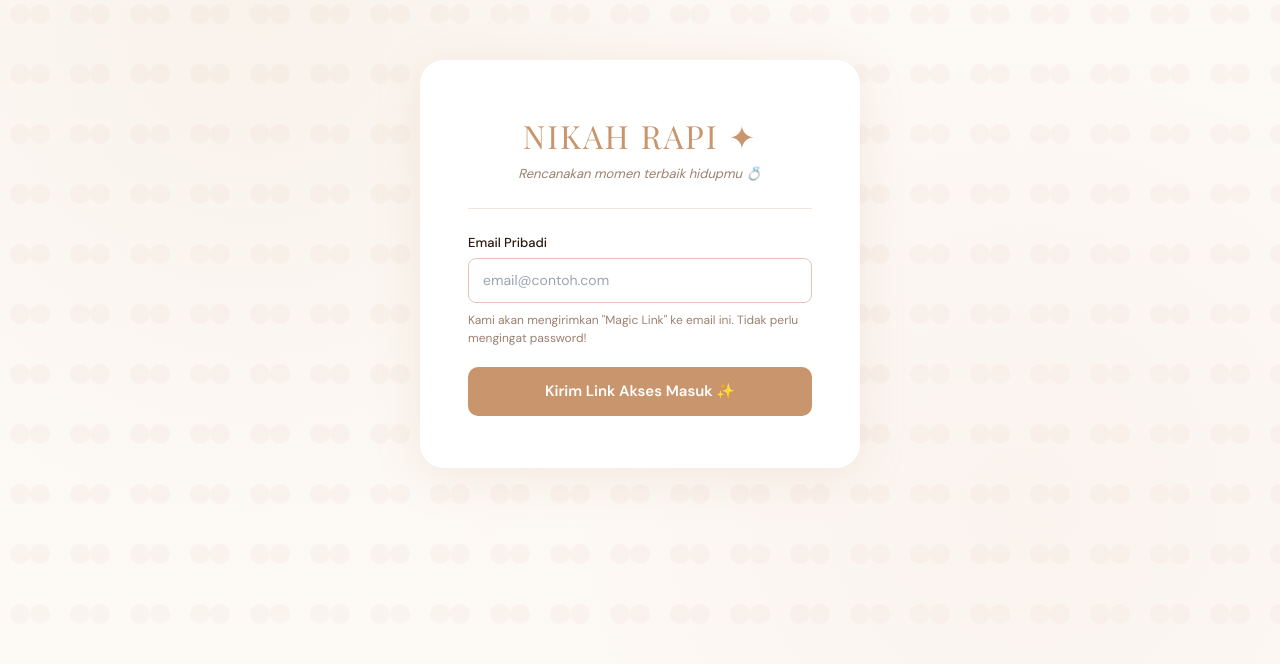
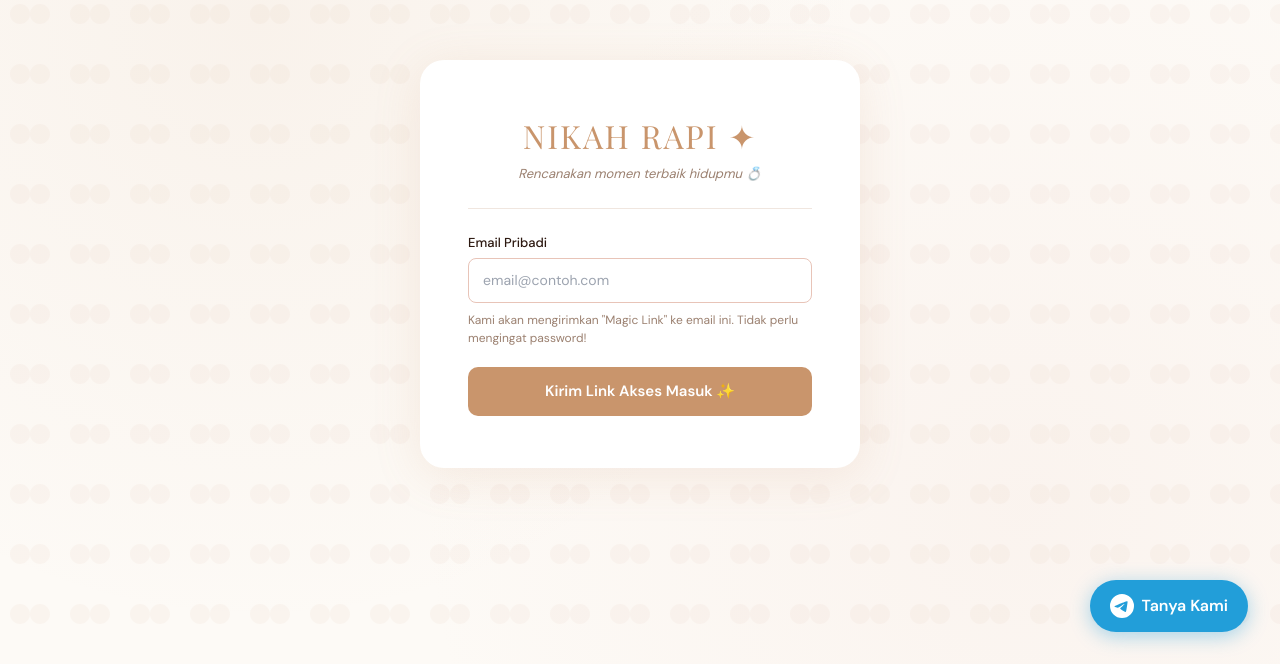
Before and after one commit to Willybrenkman/nikah-rapi-web, a React (Vite) app: page /login in a window 1280 px wide. Shown: the part 136-800 px from the top of the page. Built offline with nearby package versions, Linux system fonts and the light colour scheme; no server answers; a web font is replaced by a local one.

Commit message:
feat: add global floating Telegram support button

```diff
--- a/src/App.jsx
+++ b/src/App.jsx
@@ -3,6 +3,7 @@ import { BrowserRouter, Routes, Route, Navigate } from 'react-router-dom'
 import { Toaster } from 'react-hot-toast'
 import { useAuth } from './hooks/useAuth'
 import Layout from './components/layout/Layout'
+import TelegramButton from './components/TelegramButton'
 
 // Auth pages
 import Login from './pages/Login'
@@ -64,6 +65,7 @@ export default function App() {
   return (
     <BrowserRouter>
       <Toaster position="top-right" toastOptions={{ style: { fontFamily: "'DM Sans',sans-serif", fontSize: 14 } }} />
+      <TelegramButton />
       <Routes>
         {/* ── Public ── */}
         <Route path="/login" element={<Login />} />
--- /dev/null
+++ b/src/components/TelegramButton.jsx
@@ -0,0 +1,23 @@
+// src/components/TelegramButton.jsx
+import React from 'react';
+
+export default function TelegramButton() {
+  return (
+    <a
+      href="https://t.me/EntrepreneurAI01"
+      target="_blank"
+      rel="noopener noreferrer"
+      className="fixed bottom-24 lg:bottom-8 right-6 lg:right-8 z-50 flex items-center justify-center gap-2 bg-[#229ED9] text-white font-semibold px-4 py-3 lg:px-5 lg:py-3.5 rounded-full shadow-[0_4px_20px_rgba(34,158,217,0.4)] hover:bg-[#1c88ba] hover:-translate-y-1 hover:scale-105 hover:shadow-[0_8px_25px_rgba(34,158,217,0.5)] transition-all duration-300 group"
+    >
+      <svg
+        viewBox="0 0 24 24"
+        className="w-5 h-5 lg:w-6 lg:h-6 fill-current group-hover:scale-110 group-hover:-rotate-6 transition-transform duration-300"
+        xmlns="http://www.w3.org/2000/svg"
+      >
+        <path d="M11.944 0A12 12 0 0 0 0 12a12 12 0 0 0 12 12 12 12 0 0 0 12-12A12 12 0 0 0 12 0a12 12 0 0 0-.056 0zm4.962 7.224c.1-.002.321.023.465.14a.506.506 0 0 1 .171.325c.016.093.036.306.02.472-.18 1.898-.962 6.502-1.36 8.627-.168.9-.499 1.201-.82 1.23-.696.065-1.225-.46-1.9-.902-1.056-.693-1.653-1.124-2.678-1.8-1.185-.78-.417-1.21.258-1.91.177-.184 3.247-2.977 3.307-3.23.007-.032.014-.15-.056-.212s-.174-.041-.249-.024c-.106.024-1.793 1.14-5.061 3.345-.48.33-.913.49-1.302.48-.428-.008-1.252-.241-1.865-.44-.752-.245-1.349-.374-1.297-.789.027-.216.325-.437.893-.663 3.498-1.524 5.83-2.529 6.998-3.014 3.332-1.386 4.025-1.627 4.476-1.635z"/>
+      </svg>
+      <span className="hidden sm:inline">Tanya Kami</span>
+      <span className="sm:hidden text-sm">Bantuan</span>
+    </a>
+  );
+}
```
